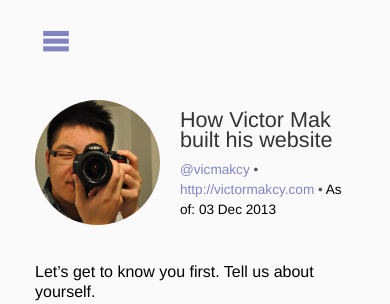
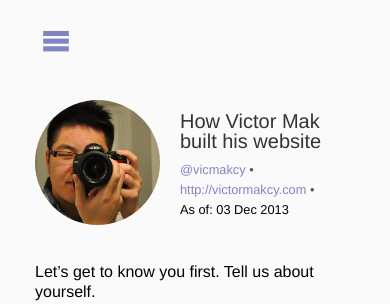
Before and after one commit to the-development/thedevelopment, a Jekyll site: the page built from index.html, in a window 390 px wide. Shown: the top 304 px of the page. Built offline with Jekyll 4.4.1, drawn with Linux system fonts in a browser that asks for light colours; Markdown is read by kramdown in place of the engine named in the settings.

Commit message:
iphone res responsiveness

```diff
--- a/css/responsive.css
+++ b/css/responsive.css
@@ -40,15 +40,23 @@
 
 @media (max-width:640px) {
   #logo {
-    width: 100px;
+    width: 90px;
   }
 
   #post-title {
-    font-size: 1.35em;
+    font-size: 1.25em;
   }
 
   #info-links {
-    font-size: 0.85em;
+    font-size: 0.8em;
+  }
+
+  #info-links *, .footer * {
+    display: inline-block;
+  }
+
+  .separators {
+    display: none;
   }
 
   .sidebar {
```
